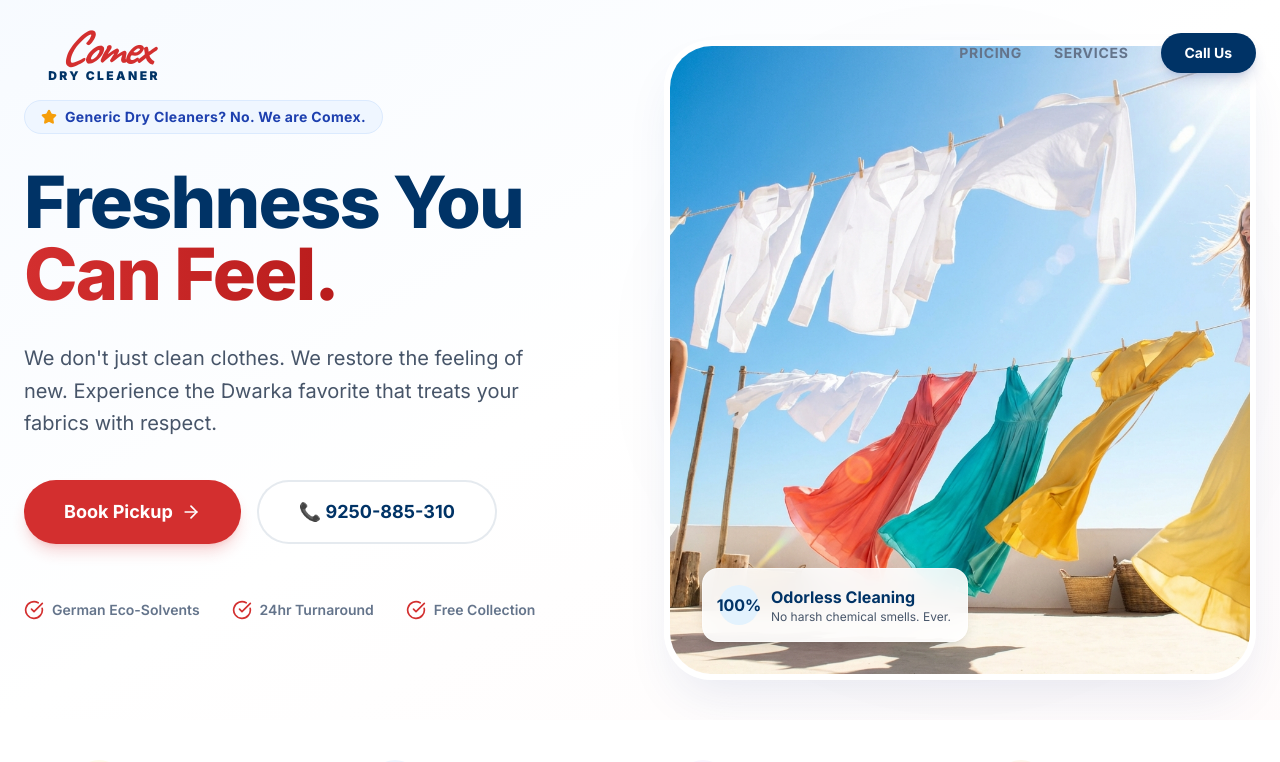
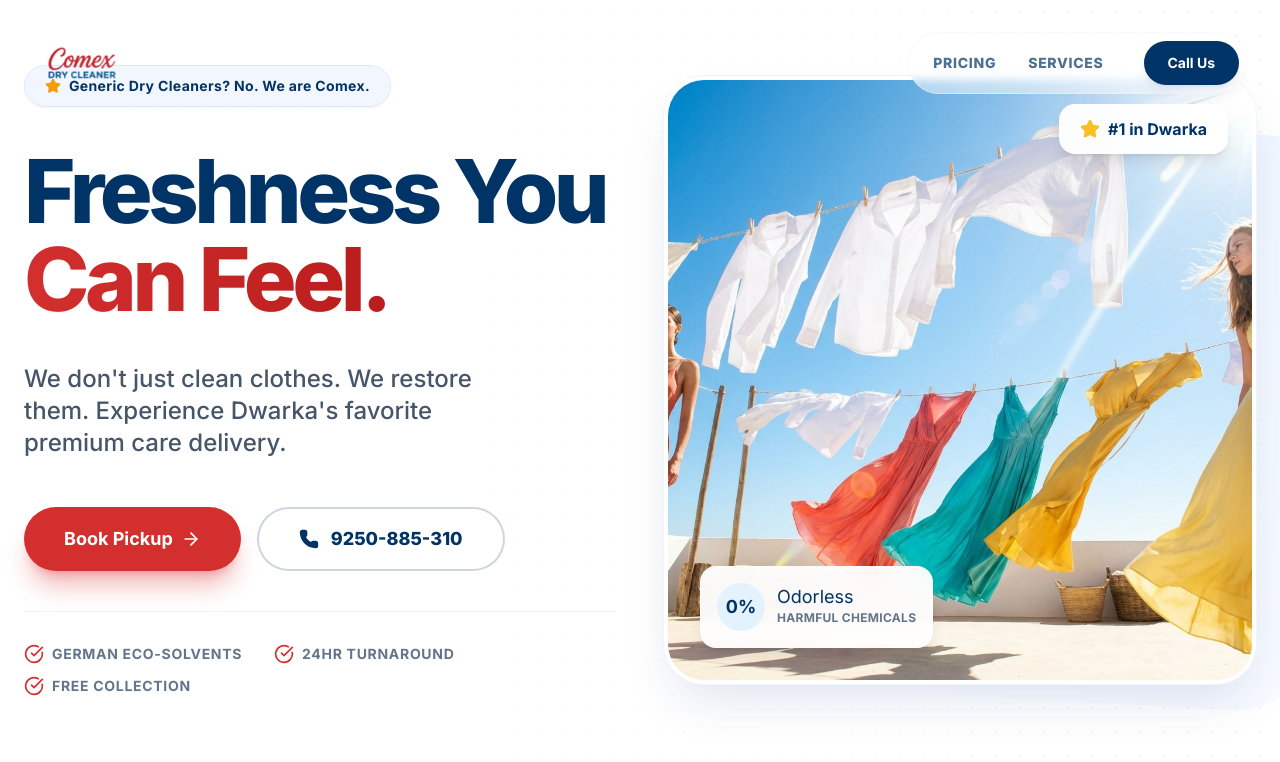
Before and after one commit to comexdryclean70/comex-dryclean-main-website, a Next.js app: page / in a window 1280 px wide. Shown: the top 762 px of the page. Built offline with nearby package versions, Linux system fonts and the light colour scheme; a web font is replaced by a local one.

Commit message:
style: refine hero UI with dot grid, bigger logo, and sharper typography

```diff
--- a/src/app/page.tsx
+++ b/src/app/page.tsx
@@ -17,14 +17,14 @@ export default function Home() {
   return (
     <main className="min-h-screen pb-20 md:pb-0 font-sans text-[#003366] bg-white selection:bg-red-100 selection:text-[#D32F2F]">
       {/* Header - White & Clean */}
-      <nav className="absolute top-0 left-0 w-full p-6 z-30 flex justify-between items-center max-w-7xl mx-auto left-0 right-0">
+      <nav className="absolute top-0 left-0 w-full p-6 md:p-8 z-30 flex justify-between items-center max-w-7xl mx-auto left-0 right-0">
         <div className="relative">
-          <Logo variant="brand" className="w-32 md:w-40" />
+          <Logo variant="brand" className="w-40 md:w-56" />
         </div>
-        <div className="hidden md:flex items-center gap-8">
-          <a href="/pricing" className="text-sm font-bold text-slate-500 hover:text-[#003366] uppercase tracking-wider transition-colors">Pricing</a>
-          <a href="/booking" className="text-sm font-bold text-slate-500 hover:text-[#003366] uppercase tracking-wider transition-colors">Services</a>
-          <a href="tel:9250885310" className="text-sm font-bold bg-[#003366] text-white px-6 py-2.5 rounded-full shadow-lg shadow-blue-900/20 hover:bg-[#002244] transition-all">
+        <div className="hidden md:flex items-center gap-8 bg-white/50 backdrop-blur-sm pl-6 pr-2 py-2 rounded-full border border-slate-100/50">
+          <a href="/pricing" className="text-sm font-extrabold text-[#003366]/70 hover:text-[#003366] uppercase tracking-wider transition-colors">Pricing</a>
+          <a href="/booking" className="text-sm font-extrabold text-[#003366]/70 hover:text-[#003366] uppercase tracking-wider transition-colors mr-2">Services</a>
+          <a href="tel:9250885310" className="text-sm font-bold bg-[#003366] text-white px-6 py-3 rounded-full shadow-lg shadow-blue-900/10 hover:shadow-blue-900/20 hover:bg-[#002244] transition-all transform hover:-translate-y-0.5">
             Call Us
           </a>
         </div>
--- a/src/components/Hero.tsx
+++ b/src/components/Hero.tsx
@@ -2,15 +2,18 @@
 
 import Image from "next/image";
 import Link from "next/link";
-import { ArrowRight, CheckCircle, Star } from "lucide-react";
+import { ArrowRight, CheckCircle, Star, Phone } from "lucide-react";
 import { motion } from "framer-motion";
 
 export default function Hero() {
     return (
-        <section className="relative w-full min-h-[90vh] flex items-center bg-white overflow-hidden pt-20 md:pt-0">
+        <section className="relative w-full min-h-[95vh] flex items-center bg-white overflow-hidden pt-24 md:pt-0">
 
-            {/* Background Gradient - Subtle Freshness */}
-            <div className="absolute inset-0 bg-gradient-to-br from-blue-50/50 via-white to-red-50/30 z-0" />
+            {/* Background Pattern - Dot Grid for Texture */}
+            <div className="absolute inset-0 bg-[radial-gradient(#e2e8f0_1px,transparent_1px)] [background-size:24px_24px] opacity-60 z-0" />
+
+            {/* Subtle Gradient Overlay */}
+            <div className="absolute inset-0 bg-gradient-to-r from-white via-white/80 to-transparent z-0" />
 
             <div className="w-full max-w-7xl mx-auto px-6 grid grid-cols-1 lg:grid-cols-2 gap-12 items-center relative z-10">
 
@@ -19,42 +22,44 @@ export default function Hero() {
                     initial={{ opacity: 0, x: -20 }}
                     animate={{ opacity: 1, x: 0 }}
                     transition={{ duration: 0.8, ease: "easeOut" }}
-                    className="space-y-8 order-2 lg:order-1"
+                    className="space-y-10 order-2 lg:order-1 pt-8 lg:pt-0"
                 >
                     {/* Badge */}
-                    <div className="inline-flex items-center gap-2 bg-blue-50 border border-blue-100 px-4 py-1.5 rounded-full text-blue-800 text-sm font-bold tracking-wide">
+                    <div className="inline-flex items-center gap-2 bg-blue-50/80 backdrop-blur-sm border border-blue-100 px-5 py-2.5 rounded-full text-[#003366] text-sm font-bold tracking-wide shadow-sm hover:shadow-md transition-shadow cursor-default">
                         <Star className="w-4 h-4 text-amber-500 fill-amber-500" />
                         <span>Generic Dry Cleaners? No. We are Comex.</span>
                     </div>
 
-                    <h1 className="text-5xl md:text-6xl lg:text-7xl font-sans font-extrabold text-[#003366] leading-[1.1] tracking-tight">
+                    <h1 className="text-5xl md:text-6xl lg:text-[5.5rem] font-sans font-extrabold text-[#003366] leading-[1.05] tracking-tighter">
                         Freshness You <br />
-                        <span className="text-transparent bg-clip-text bg-gradient-to-r from-[#D32F2F] to-[#b91c1c]">Can Feel.</span>
+                        <span className="text-transparent bg-clip-text bg-gradient-to-r from-[#D32F2F] to-[#b91c1c] drop-shadow-sm">Can Feel.</span>
                     </h1>
 
-                    <p className="text-xl text-slate-600 max-w-lg leading-relaxed">
-                        We don't just clean clothes. We restore the feeling of new. Experience the Dwarka favorite that treats your fabrics with respect.
+                    <p className="text-xl md:text-2xl text-slate-600 max-w-lg leading-relaxed font-medium">
+                        We don't just clean clothes. We restore them. Experience Dwarka's favorite premium care delivery.
                     </p>
 
                     <div className="flex flex-col sm:flex-row gap-4 pt-2">
-                        <Link href="/booking" className="bg-[#D32F2F] hover:bg-[#b91c1c] text-white text-lg font-bold rounded-full px-10 py-4 shadow-lg shadow-red-600/20 transition-all hover:-translate-y-1 flex items-center justify-center gap-2">
-                            Book Pickup <ArrowRight className="w-5 h-5" />
+                        <Link href="/booking" className="group bg-[#D32F2F] hover:bg-[#b91c1c] text-white text-lg font-bold rounded-full px-10 py-4 shadow-xl shadow-red-600/30 transition-all hover:-translate-y-1 flex items-center justify-center gap-2">
+                            Book Pickup <ArrowRight className="w-5 h-5 group-hover:translate-x-1 transition-transform" />
                         </Link>
-                        <a href="tel:9250885310" className="bg-white text-[#003366] border-2 border-[#003366]/10 hover:border-[#003366] text-lg font-bold rounded-full px-10 py-4 transition-all flex items-center justify-center gap-2">
-                            📞 9250-885-310
+                        <a href="tel:9250885310" className="bg-white text-[#003366] border-2 border-[#003366]/20 hover:border-[#003366] text-lg font-extrabold rounded-full px-10 py-4 transition-all flex items-center justify-center gap-3 hover:bg-blue-50">
+                            <Phone className="w-5 h-5 fill-current" /> 9250-885-310
                         </a>
                     </div>
 
                     {/* Trust Signals */}
-                    <div className="pt-6 flex flex-wrap gap-x-8 gap-y-3 text-sm font-semibold text-slate-500">
-                        <div className="flex items-center gap-2">
-                            <CheckCircle className="w-5 h-5 text-[#D32F2F]" /> German Eco-Solvents
-                        </div>
-                        <div className="flex items-center gap-2">
-                            <CheckCircle className="w-5 h-5 text-[#D32F2F]" /> 24hr Turnaround
-                        </div>
-                        <div className="flex items-center gap-2">
-                            <CheckCircle className="w-5 h-5 text-[#D32F2F]" /> Free Collection
+                    <div className="pt-8 border-t border-slate-100 mt-2">
+                        <div className="flex flex-wrap gap-x-8 gap-y-3 text-sm font-bold text-slate-500 uppercase tracking-wider">
+                            <div className="flex items-center gap-2 hover:text-[#003366] transition-colors cursor-default">
+                                <CheckCircle className="w-5 h-5 text-[#D32F2F]" /> German Eco-Solvents
+                            </div>
+                            <div className="flex items-center gap-2 hover:text-[#003366] transition-colors cursor-default">
+                                <CheckCircle className="w-5 h-5 text-[#D32F2F]" /> 24hr Turnaround
+                            </div>
+                            <div className="flex items-center gap-2 hover:text-[#003366] transition-colors cursor-default">
+                                <CheckCircle className="w-5 h-5 text-[#D32F2F]" /> Free Collection
+                            </div>
                         </div>
                     </div>
 
@@ -65,30 +70,38 @@ export default function Hero() {
                     initial={{ opacity: 0, scale: 0.95 }}
                     animate={{ opacity: 1, scale: 1 }}
                     transition={{ duration: 1, delay: 0.2 }}
-                    className="relative order-1 lg:order-2 h-[50vh] lg:h-[80vh] w-full"
+                    className="relative order-1 lg:order-2 h-[50vh] lg:h-[80vh] w-full flex items-center justify-center"
                 >
-                    {/* Abstract Shape Background */}
-                    <div className="absolute top-1/2 left-1/2 -translate-x-1/2 -translate-y-1/2 w-[80%] h-[80%] bg-[#003366]/5 rounded-full blur-3xl" />
+                    {/* Abstract Shape Background - "Wind Swish" */}
+                    <div className="absolute top-[10%] right-[-10%] w-[90%] h-[90%] bg-gradient-to-bl from-blue-50 to-transparent rounded-[4rem] -z-10 rotate-3" />
 
-                    <div className="relative w-full h-full rounded-[3rem] overflow-hidden shadow-2xl shadow-blue-900/10 border-[6px] border-white">
+                    <div className="relative w-full h-[95%] rounded-[2.5rem] overflow-hidden shadow-2xl shadow-blue-900/15 border-4 border-white ring-1 ring-slate-100">
                         <Image
                             src="/hero-fresh.png"
                             alt="Fresh laundry blowing in the wind"
                             fill
-                            className="object-cover object-top"
+                            className="object-cover object-top hover:scale-105 transition-transform duration-[1.5s]"
                             priority
                             sizes="(max-width: 768px) 100vw, 50vw"
                         />
 
-                        {/* Floating 'Fresh' Card */}
-                        <div className="absolute bottom-8 left-8 bg-white/90 backdrop-blur-md p-4 rounded-2xl shadow-lg border border-white/50 max-w-xs hidden sm:block">
+                        {/* Floating 'Fresh' Card - Top Right */}
+                        <div className="absolute top-6 right-6 bg-white/95 backdrop-blur-md px-5 py-3 rounded-2xl shadow-lg border border-white/50 animate-bounce-slow hidden sm:block">
+                            <div className="flex items-center gap-2 text-[#003366] font-bold">
+                                <Star className="w-5 h-5 fill-amber-400 text-amber-400" />
+                                <span>#1 in Dwarka</span>
+                            </div>
+                        </div>
+
+                        {/* Floating 'Fresh' Card - Bottom Left */}
+                        <div className="absolute bottom-8 left-8 bg-white/95 backdrop-blur-md p-4 rounded-2xl shadow-lg border border-white/50 max-w-xs hidden sm:block hover:scale-105 transition-transform cursor-default">
                             <div className="flex items-center gap-3">
-                                <div className="w-10 h-10 rounded-full bg-[#E3F2FD] flex items-center justify-center text-[#003366] font-bold">
-                                    100%
+                                <div className="w-12 h-12 rounded-full bg-[#E3F2FD] flex items-center justify-center text-[#003366] font-bold text-lg">
+                                    0%
                                 </div>
                                 <div>
-                                    <div className="font-bold text-[#003366]">Odorless Cleaning</div>
-                                    <div className="text-xs text-slate-600">No harsh chemical smells. Ever.</div>
+                                    <div className="font-exrabold text-[#003366] text-lg leading-none mb-1">Odorless</div>
+                                    <div className="text-xs font-bold text-slate-500 uppercase tracking-wide">Harmful Chemicals</div>
                                 </div>
                             </div>
                         </div>
--- a/src/components/Logo.tsx
+++ b/src/components/Logo.tsx
@@ -1,29 +1,24 @@
 import React from "react";
-import { Caveat } from "next/font/google"; // Using Caveat as a proxy for the script font if needed, but we'll use SVG paths for better control or just standard text with a class if the font is loaded globally.
-// Actually, let's keep it simple and use an SVG that approximates the look or standard text if we can't load fonts dynamically here easily.
-// I'll use standard SVG text elements with system cursive fallback for now to ensure it renders immediately without complex font loading in this component file.
+import Image from "next/image";
 
 export const Logo = ({ variant = "brand", className = "" }: { variant?: "brand" | "light" | "dark", className?: string }) => {
+    // Determine dimensions based on className or default
+    // We'll use object-contain to make sure it fits within the parent's constraints
 
-    // Brand Colors
-    const red = "#D32F2F"; // Spark Red
-    const blue = "#003366"; // Deep Navy
-
-    const isLight = variant === "light";
-    const textColor = isLight ? "white" : blue;
-    const accentColor = isLight ? "white" : red;
+    // For "light" variant usage (on dark backgrounds), we might technically need a white version of the logo.
+    // However, the provided logo is Red/Blue.
+    // If exact color manipulation is needed later we can use CSS filters or require a white asset.
+    // For now, we assume the Red/Blue logo is desired everywhere as per the "Brand Energy" overhaul.
 
     return (
-        <div className={`flex flex-col items-center leading-none select-none ${className}`}>
-            {/* Comex - Red Script Style */}
-            <div className="text-[2.5rem] md:text-[3rem] font-bold italic tracking-tighter" style={{ fontFamily: '"Brush Script MT", "Caveat", cursive', color: accentColor }}>
-                Comex
-            </div>
-
-            {/* DRY CLEANER - Blue Sans Style */}
-            <div className="text-[0.6rem] md:text-[0.75rem] font-black tracking-[0.2em] uppercase mt-[-0.2em]" style={{ fontFamily: 'Inter, sans-serif', color: textColor }}>
-                Dry Cleaner
-            </div>
+        <div className={`relative ${className} min-w-[120px] min-h-[40px]`}>
+            <Image
+                src="/comex-logo.png"
+                alt="Comex Dry Cleaner"
+                fill
+                className="object-contain object-left"
+                priority
+            />
         </div>
     );
 };
```
Also changed, not shown: public/comex-logo.png.
